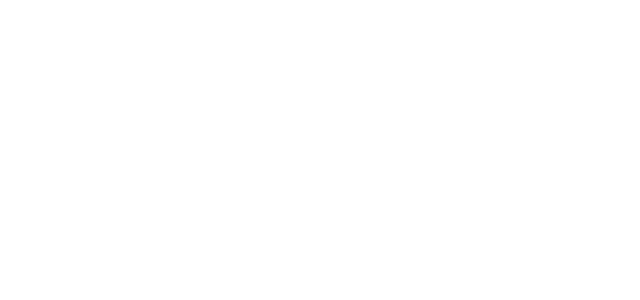
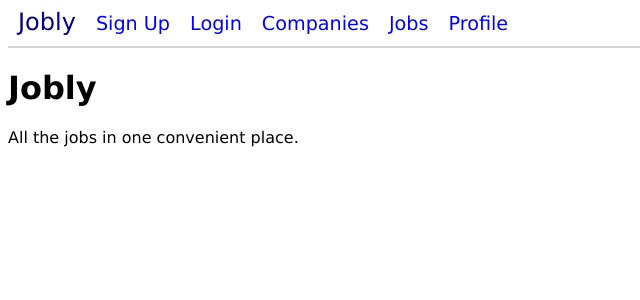
Before and after one commit to Carson-Barry/React-Jobly, a React (Create React App) app: page / in a window 1280 px wide. Before the commit this address had no page. Shown: the top 300 px of the page, without its empty margins (0-640 px from the left). Built offline with nearby package versions, Linux system fonts and the light colour scheme; the HTML template or start-up script is replaced by a standard one.

Commit message:
added navbar

```diff
--- a/src/App.css
+++ b/src/App.css
@@ -0,0 +1,3 @@
+* {
+    font-family:'Lucida Sans', 'Lucida Sans Regular', 'Lucida Grande', 'Lucida Sans Unicode', Geneva, Verdana, sans-serif;
+}
--- a/src/App.js
+++ b/src/App.js
@@ -1,23 +1,27 @@
 import React from 'react';
 import './App.css';
-import { BrowserRouter, Route, Routes, Link } from 'react-router-dom';
+import { BrowserRouter, Route, Routes } from 'react-router-dom';
 import Companies from './Companies';
 import Jobs from './Jobs';
 import Login from './Login';
 import Signup from './Signup';
 import Profile from './Profile';
+import Navbar from './Navbar';
+import Home from './Home';
 
 
 function App() {
   return (
     <div className="App">
       <BrowserRouter>
+        <Navbar />
         <Routes>
           <Route path='/login' element={<Login />}></Route>
           <Route path='/signup' element={<Signup />}></Route>
           <Route path='/jobs' element={<Jobs />}></Route>
           <Route path='/profile' element={<Profile />}></Route>
           <Route path='/companies' element={<Companies />}></Route>
+          <Route path='/' element={<Home />}></Route>
         </Routes>
       </BrowserRouter>
     </div>
--- /dev/null
+++ b/src/Home.js
@@ -0,0 +1,12 @@
+import React from "react";
+
+const Home = () => {
+    return (
+        <div className="Home">
+            <h1 className="Home-title">Jobly</h1>
+            <p className="Home-description">All the jobs in one convenient place.</p>
+        </div>
+    );
+}
+
+export default Home;
--- /dev/null
+++ b/src/Navbar.css
@@ -0,0 +1,26 @@
+.Navbar-logo {
+    color: darkblue;
+    text-decoration: none;
+    margin-left: 10px;
+}
+.Navbar-logo:hover {
+    color: blue;
+}
+.Navbar-link {
+    font-size: 1.2rem;
+    text-decoration: none;
+    color: blue;
+    margin-left: 20px;
+
+}
+.Navbar-link:hover {
+    color: black;
+}
+.Navbar {
+    justify-content: space-between;
+    display: flex;
+    font-size: 1.5rem;
+    width: 100%;
+    padding-bottom: 0.6rem;
+    border-bottom: 0.15rem solid lightgray;
+}
--- /dev/null
+++ b/src/Navbar.js
@@ -0,0 +1,20 @@
+import React from "react";
+import { Link } from 'react-router-dom';
+import "./Navbar.css";
+
+const Navbar = () => {
+    return (
+        <div className="Navbar">
+            <nav>
+                <Link to="/" className="Navbar-logo">Jobly</Link>
+                <Link to="/signup" className="Navbar-link">Sign Up</Link>
+                <Link to="/login" className="Navbar-link">Login</Link>
+                <Link to="/companies" className="Navbar-link">Companies</Link>
+                <Link to="/jobs" className="Navbar-link">Jobs</Link>
+                <Link to="/profile" className="Navbar-link">Profile</Link>
+            </nav>
+        </div>
+    );
+}
+
+export default Navbar;
```
